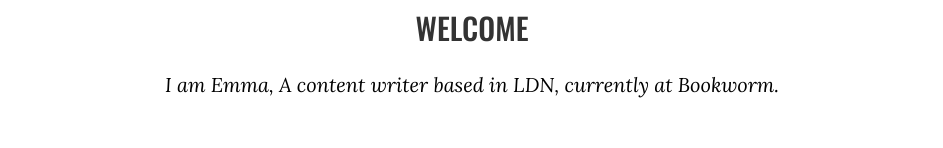
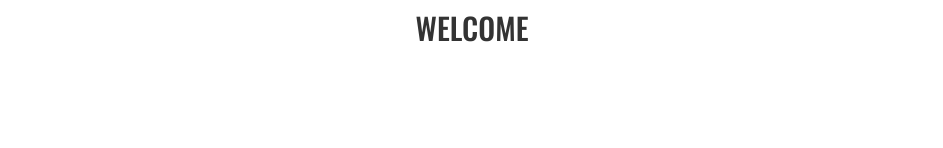
Before and after one commit to statichunt/techfeed-nextjs, a Next.js app: page / in a window 1280 px wide. Shown: the part 459-607 px from the top of the page, without its empty margins (168-1111 px from the left). Built offline with nearby package versions, Linux system fonts and the light colour scheme.

Commit message:
fixed 500

```diff
--- a/About/about.md
+++ b/About/about.md
@@ -4,7 +4,7 @@ name : 'JHON DOE'
 greetings : 'welcome'
 aboutImage : '/image/01.jpg'
 details : 'I love traveling. Travel is my life, and not just the business that I do. This is part of me, part of my feelings, thoughts, my past and future, a source of new strength and inspiration. These are my friends, scattered all over the world, my favorite cities, favorite streets, houses, beaches, sunsets, snow, rains and everything from which the fabric of our life.'
-about : 'I am Emma, A content writer based in LDN, currently at Bookworm.'
+
 ---
 
 
--- a/pages/index.js
+++ b/pages/index.js
@@ -63,7 +63,8 @@ export const getServerSideProps = async ({ query: { page = 1 } }) => {
     props: {
       posts:filterByDate,
       page: +page,
-      aboutFrontMatter:aboutFrontMatter
+      aboutFrontMatter:aboutFrontMatter,
+      aboutContent:aboutContent
     }
 
   }
```
